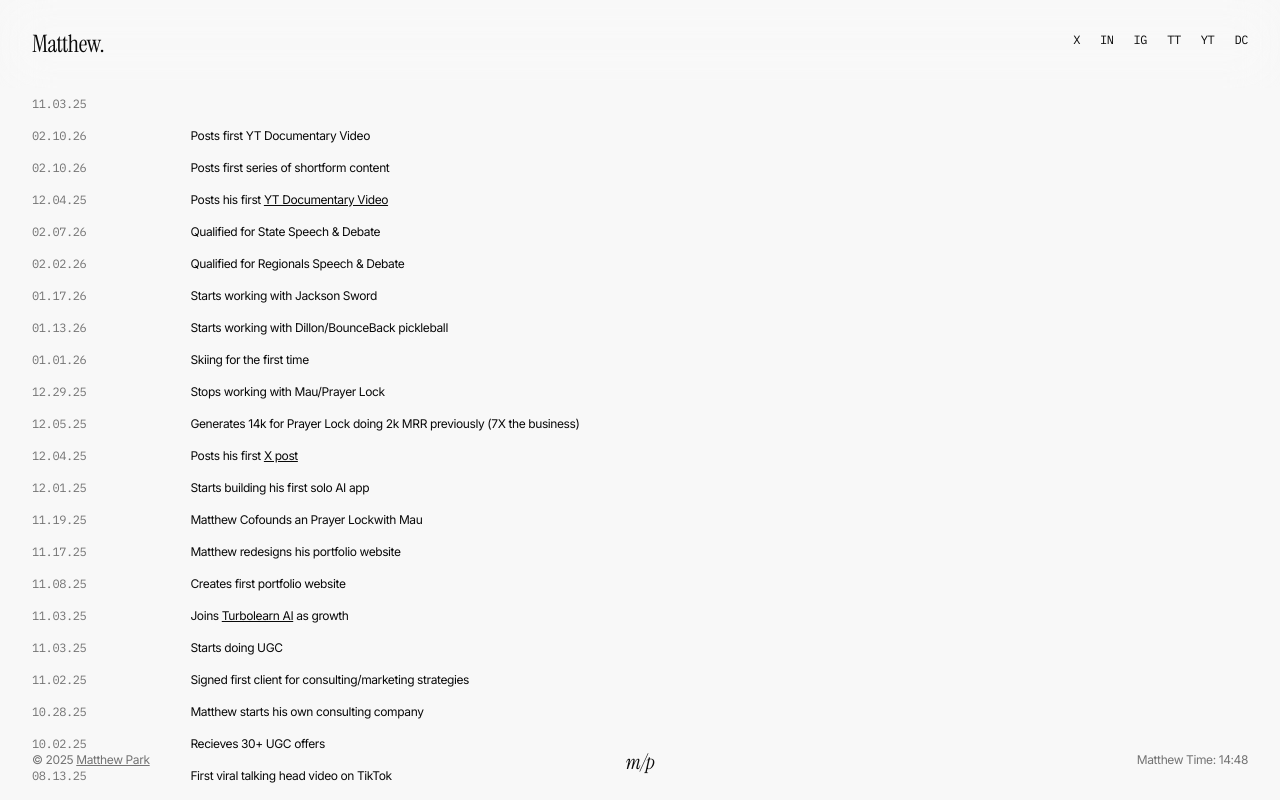
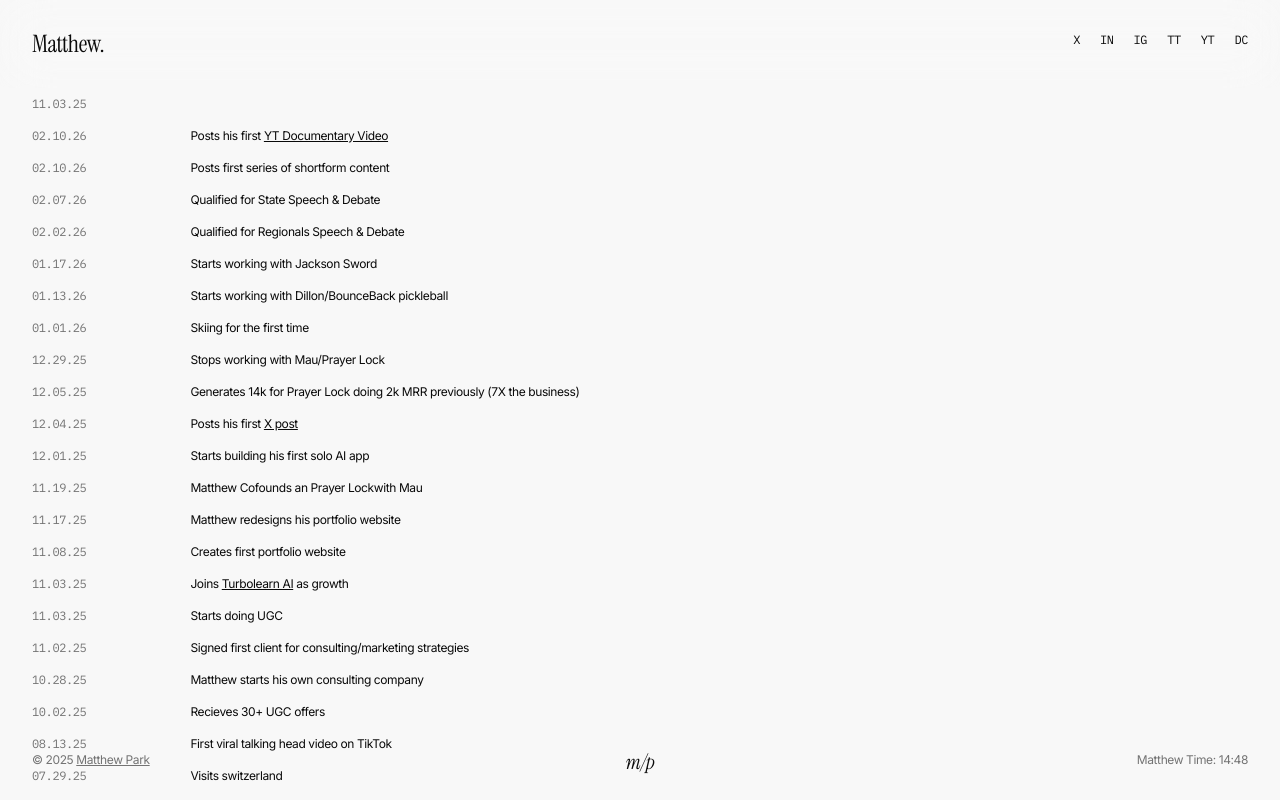
Before and after one commit to mattypark/Matthew-sportfolio, a React (Vite) app: page / in a window 1280 px wide. Built offline with nearby package versions, Linux system fonts and the light colour scheme.

Commit message:
fixeddates

```diff
--- a/src/components/Portfolio.jsx
+++ b/src/components/Portfolio.jsx
@@ -26,18 +26,13 @@ const Portfolio = () => {
     },
     {
       date: '02.10.26',
-      description: 'Posts first YT Documentary Video',
-      link: null,
+      description: <>Posts his first <a className="underline" target="_blank" rel="noopener noreferrer" href="https://youtu.be/rsYSeIQ_LV8?si=CBHo9J55WQqPj5X_">YT Documentary Video</a></>,
+      link: 'https://youtu.be/rsYSeIQ_LV8?si=CBHo9J55WQqPj5X_',
     },
     {
       date: '02.10.26',
       description: 'Posts first series of shortform content',
       link: null,
-    },
-    {
-      date: '12.04.25',
-      description: <>Posts his first <a className="underline" target="_blank" rel="noopener noreferrer" href="https://youtu.be/rsYSeIQ_LV8?si=CBHo9J55WQqPj5X_">YT Documentary Video</a></>,
-      link: 'https://youtu.be/rsYSeIQ_LV8?si=CBHo9J55WQqPj5X_',
     },
     {
       date: '02.07.26',
```
